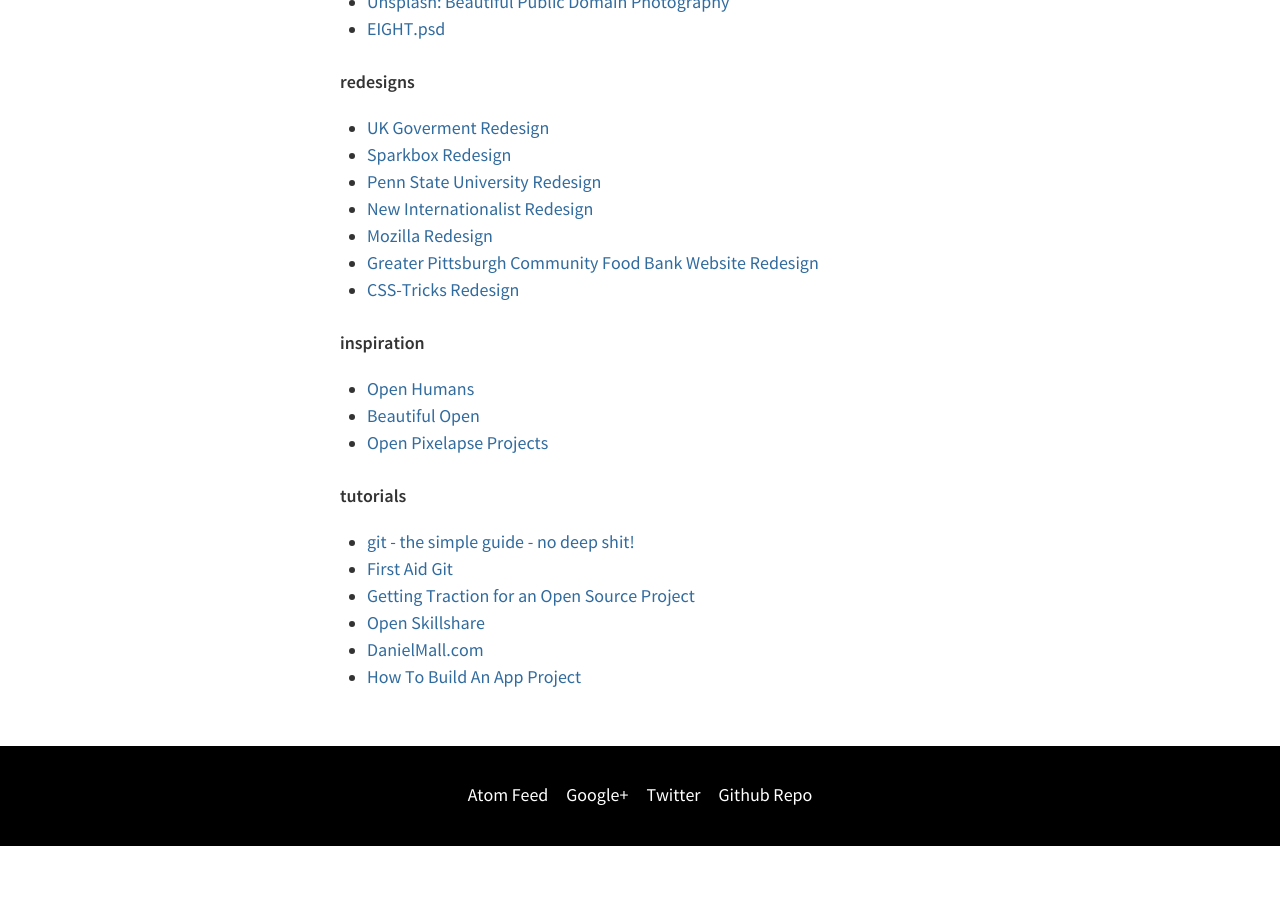
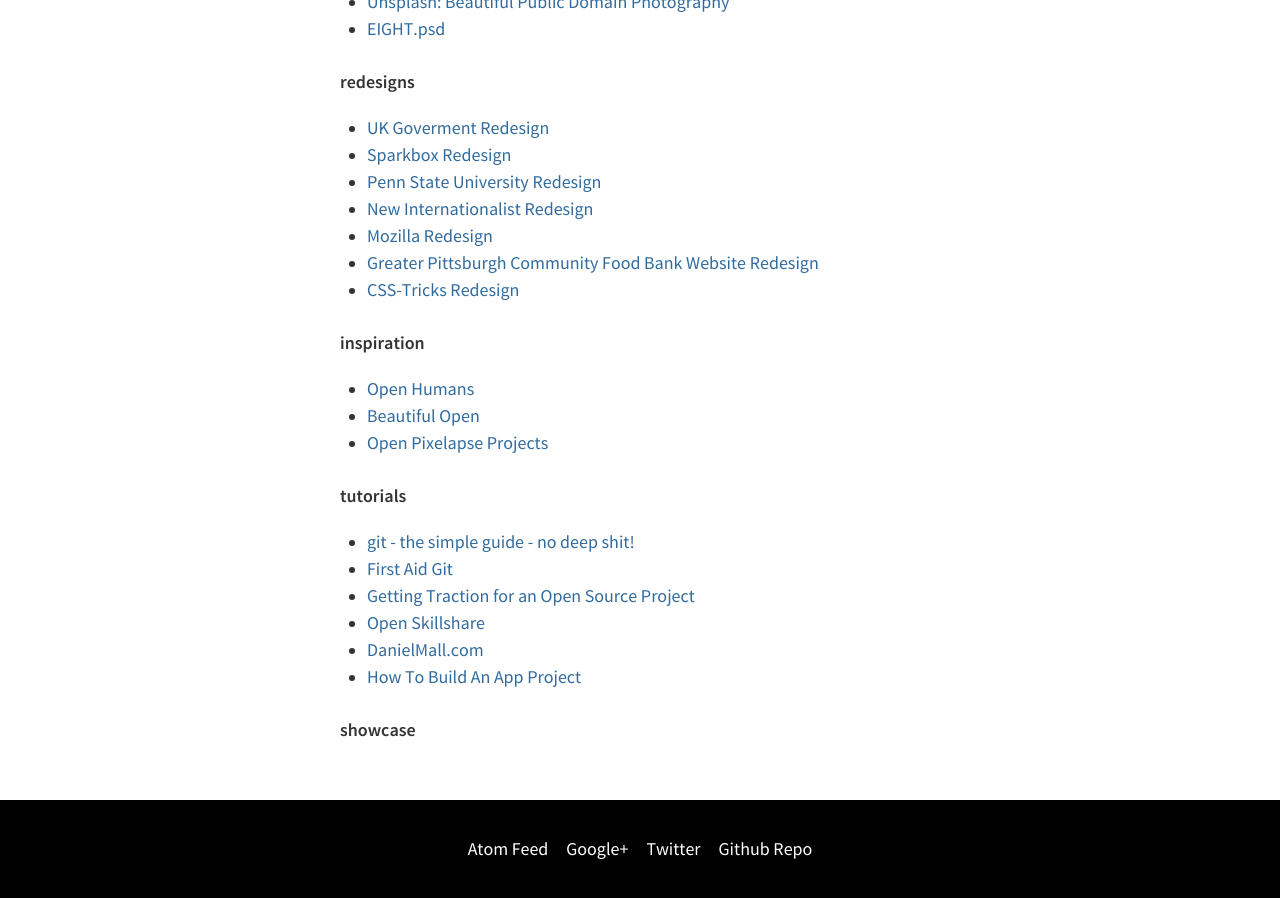
Before and after one commit to DesignOpen/designopen.github.io, a Jekyll site: the page built from resources/index.html, in a window 1280 px wide and 900 px high, scrolled down 1101 px. Built offline with Jekyll 4.4.1, drawn with Linux system fonts in a browser that asks for light colours; before the commit the page ends 1947 px from its top, so only the background shows below that.

Commit message:
added showcase category

```diff
--- a/_config.yml
+++ b/_config.yml
@@ -87,4 +87,4 @@
     github: lauweijie
     bio: 'Front-end developer.'
 
-resourceCategories: ["philosophy", "sources", "redesigns", "inspiration", "tutorials"]
+resourceCategories: ["philosophy", "sources", "redesigns", "inspiration", "tutorials", "showcase"]
```
